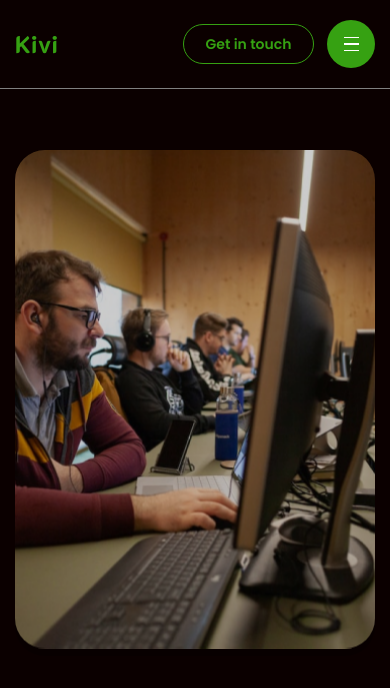
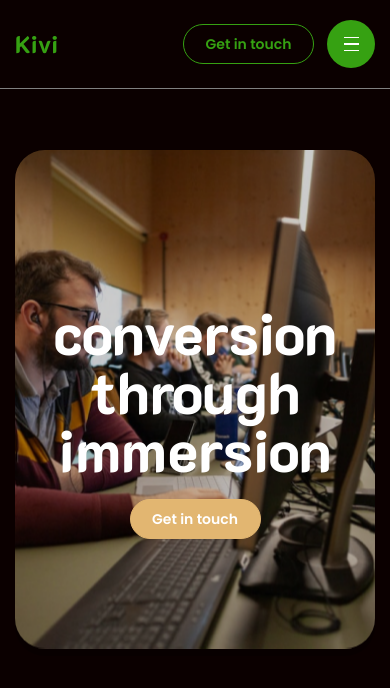
Before and after one commit to akil1me/kivi-portfolio, a React (Vite) app: page / in a window 390 px wide. Shown: the top 688 px of the page. Built offline with nearby package versions, Linux system fonts and the light colour scheme.

Commit message:
end hero secion

```diff
--- a/src/App.jsx
+++ b/src/App.jsx
@@ -6,19 +6,14 @@ import { useCursor } from "./hooks";
 const App = () => {
   const mousePosition = useCursor();
 
-  const variants = {
-    default: {
-      x: mousePosition.x - 290,
-      y: mousePosition.y - 290,
-    },
-  };
-
   return (
     <>
       <motion.div
         className="cursor"
-        variants={variants}
-        animate="default"
+        animate={{
+          x: mousePosition.x - 290,
+          y: mousePosition.y - 290,
+        }}
         transition={{
           duration: 0.7,
         }}
--- a/src/assets/styles/app.scss
+++ b/src/assets/styles/app.scss
@@ -4,8 +4,8 @@
   height: 582px;
   background-image: linear-gradient(
     to left,
-    rgba(226, 182, 113, 0.7),
-    rgba(54, 161, 18, 0.6)
+    rgba(226, 182, 113, 0.7) 50%,
+    rgba(54, 161, 18, 0.6) 50%
   );
   filter: blur(172px);
   border-radius: 100px;
@@ -29,6 +29,7 @@
   }
   100% {
     border-radius: 50%;
+
     width: 542px;
     height: 542px;
     filter: blur(160px);
--- a/src/components/button/button.jsx
+++ b/src/components/button/button.jsx
@@ -1,8 +1,17 @@
 import "./button.scss";
 
-export const Button = ({ children, className = "", color = "" }) => {
+export const Button = ({
+  children,
+  className = "",
+  color = "",
+  hover,
+  bg = "",
+}) => {
   return (
-    <button className={`button ${className}`} style={{ "--color": color }}>
+    <button
+      className={`button ${className}`}
+      style={{ "--color": color, "--hover": hover, "--bg": bg }}
+    >
       <span className="button__line"></span>
       <span className="button__line"></span>
       <span className="button__line"></span>
--- a/src/components/button/button.scss
+++ b/src/components/button/button.scss
@@ -14,8 +14,9 @@
   transition-delay: 0.5s;
 
   &:hover {
-    border-color: #e2b671;
-    color: #e2b671;
+    background-color: var(--bg);
+    border-color: var(--hover);
+    color: var(--hover);
   }
 
   &__line {
--- a/src/components/header/header.jsx
+++ b/src/components/header/header.jsx
@@ -48,6 +48,8 @@ export const Header = () => {
                   isOpen ? "opacity-none-2" : ""
                 }`}
                 color="#36A112"
+                hover="#E2B671"
+                bg="transparent"
               >
                 Get in touch
               </Button>
--- a/src/components/header/header.scss
+++ b/src/components/header/header.scss
@@ -41,6 +41,7 @@
 
 .menu-burger--open {
   background-color: #e2b671;
+
   &:hover {
     background-color: #36a112;
   }
--- a/src/components/hero/hero.jsx
+++ b/src/components/hero/hero.jsx
@@ -1,7 +1,10 @@
-import { Container } from "../container";
 import { Parallax } from "react-parallax";
 import Tilt from "react-parallax-tilt";
 import heroImg from "../../assets/images/hero-img.png";
+import { Container } from "../container";
+import { Button } from "../button";
+import { motion } from "framer-motion";
+
 import "./hero.scss";
 
 export const Hero = () => {
@@ -9,9 +12,79 @@ export const Hero = () => {
     <section className="hero">
       <Container>
         <div className="hero__inner">
-          <Tilt tiltReverse scale={false} className="hero__img-content">
-            <Parallax bgImage={heroImg} className="hero__img"></Parallax>
-          </Tilt>
+          <motion.div
+            initial={{
+              opacity: 0,
+            }}
+            animate={{ opacity: 1 }}
+            transition={{ duration: 0.7, delay: 0.3 }}
+          >
+            <Tilt tiltReverse scale={false} className="hero__img-content">
+              <Parallax bgImage={heroImg} className="hero__img"></Parallax>
+            </Tilt>
+          </motion.div>
+
+          <div className="hero__texts">
+            <motion.span
+              initial={{
+                opacity: 0,
+                x: 400,
+              }}
+              animate={{ opacity: 1, x: 0 }}
+              transition={{ duration: 0.7, delay: 0.1 }}
+              className="hero__conversion"
+            >
+              conversion
+            </motion.span>
+            <motion.div
+              initial={{
+                opacity: 0,
+                x: 500,
+              }}
+              animate={{ opacity: 1, x: 0 }}
+              transition={{ duration: 0.7, delay: 0.2 }}
+              className="hero__through"
+            >
+              <span>through</span>
+              <Button
+                className="hero__button"
+                color="#E2B671"
+                hover="#fff"
+                bg="#36A112"
+              >
+                Get in touch
+              </Button>
+            </motion.div>
+            <motion.span
+              initial={{
+                opacity: 0,
+                x: 500,
+              }}
+              animate={{ opacity: 1, x: 0 }}
+              transition={{ duration: 0.7, delay: 0.3 }}
+              className="hero__immersion"
+            >
+              immersion
+            </motion.span>
+
+            <motion.div
+              initial={{
+                opacity: 0,
+                x: 500,
+              }}
+              animate={{ opacity: 1, x: 0 }}
+              transition={{ duration: 0.7, delay: 0.3 }}
+            >
+              <Button
+                className="hero__button-bottom"
+                color="#E2B671"
+                hover="#fff"
+                bg="#36A112"
+              >
+                Get in touch
+              </Button>
+            </motion.div>
+          </div>
         </div>
       </Container>
     </section>
--- a/src/components/hero/hero.scss
+++ b/src/components/hero/hero.scss
@@ -1,15 +1,18 @@
 .hero {
-  padding-top: 100px;
   height: 2000px;
 }
 .hero__inner {
+  padding-top: 200px;
   position: relative;
+  display: flex;
+  justify-content: center;
+  align-items: center;
 }
 
 .hero__img-content {
   perspective: 1000px;
   position: absolute;
-  top: 100px;
+  top: 200px;
   right: 0;
   left: 0;
   margin: auto;
@@ -28,9 +31,102 @@
     rgba(0, 0, 0, 0.2)
   );
   & > img {
+    transform: 0.3s;
     border-radius: 60px;
     height: 100% !important;
     object-fit: cover;
+  }
+}
+
+.hero__texts {
+  pointer-events: none;
+  font-family: "K2D", sans-serif;
+  font-weight: 800;
+  position: relative;
+  font-size: 170px;
+  line-height: 1;
+}
+.hero__conversion {
+  display: inline-block;
+}
+.hero__through {
+  display: flex;
+  align-items: center;
+  position: relative;
+  margin-left: -25%;
+}
+.hero__immersion {
+  display: inline-block;
+  position: relative;
+  right: -20%;
+}
+.hero__button {
+  margin-top: 40px;
+  margin-left: 20px;
+  width: 100% !important;
+  max-width: 289px;
+  pointer-events: painted;
+  color: #fff;
+  background-color: #e2b671;
+  z-index: 1;
+
+  &:hover {
+    border-color: #36a112;
+  }
+}
+.hero__button-bottom {
+  background-color: #e2b671;
+  color: #fff;
+  display: none;
+  z-index: 1;
+  &:hover {
+    border-color: #36a112;
+  }
+}
+
+@media screen and (max-width: 1200px) {
+  .hero__texts {
+    font-size: 150px;
+  }
+}
+
+@media screen and (max-width: 965px) {
+  .hero__inner {
+    padding-top: 30vh;
+  }
+  .hero__texts {
+    font-size: 100px;
+  }
+}
+@media screen and (max-width: 717px) {
+  .hero__texts {
+    display: flex;
+    flex-direction: column;
+    align-items: center;
+    text-align: center;
+  }
+  .hero__through {
+    margin-left: 0;
+  }
+
+  .hero__button {
+    display: none;
+  }
+  .hero__immersion {
+    position: static;
+  }
+  .hero__button-bottom {
+    margin-top: 20px;
+    display: flex;
+    pointer-events: painted;
+  }
+}
+@media screen and (max-width: 559px) {
+  .hero__inner {
+    padding-top: 30vh;
+  }
+  .hero__texts {
+    font-size: 15vw;
   }
 }
 
@@ -39,6 +135,7 @@
     padding-top: 50px;
   }
   .hero__img-content {
+    top: 100px;
     height: 60vh;
     border-radius: 30px;
   }
```
